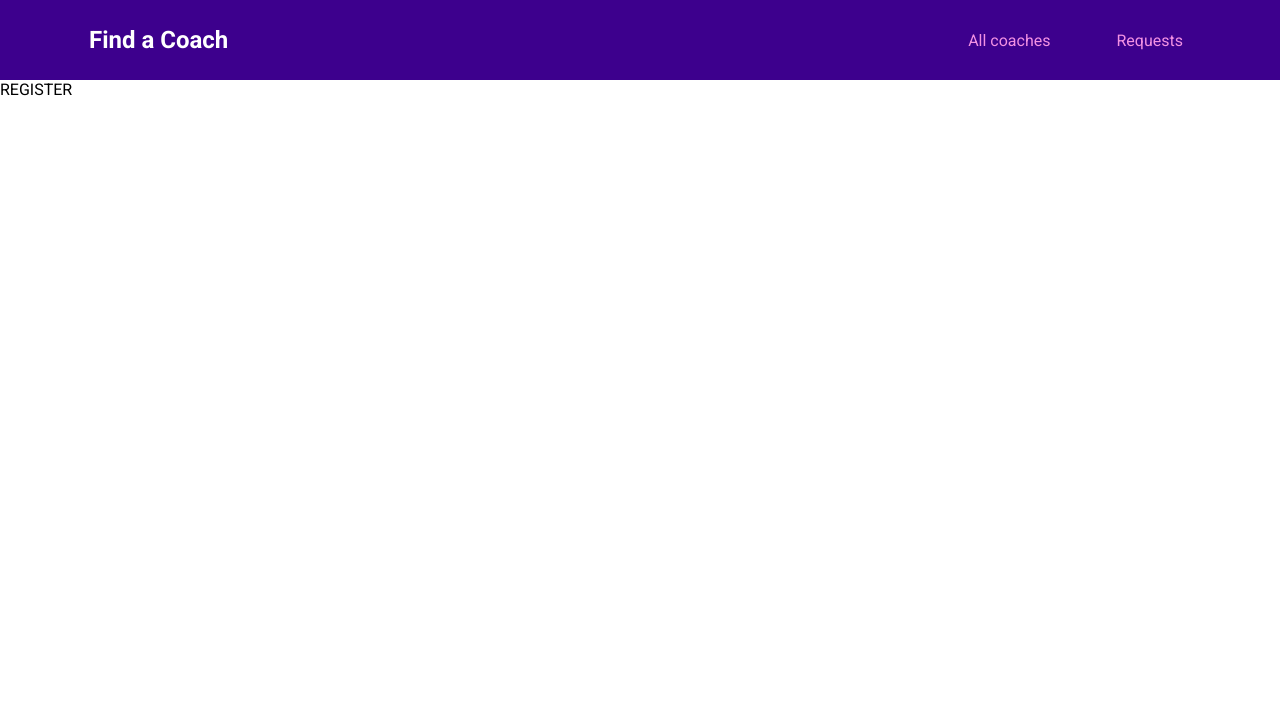
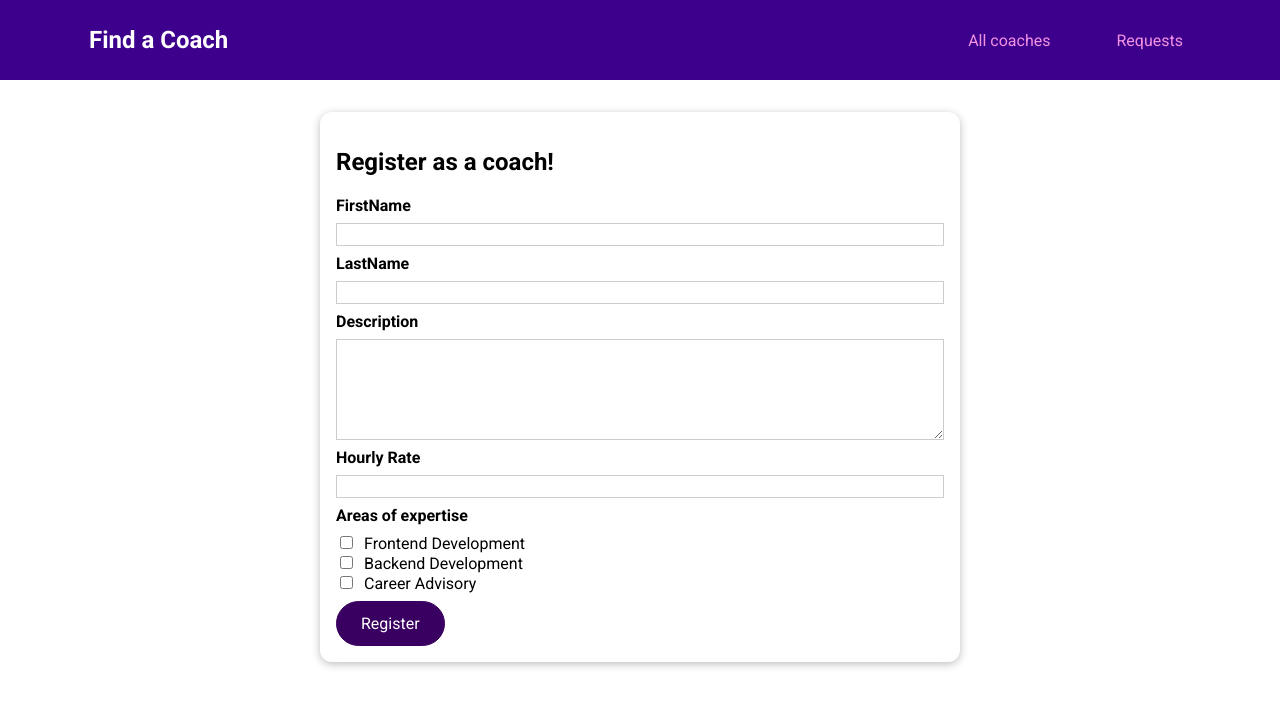
Before and after one commit to itsathefak/Coach-Finder-VueJS, a Vue app: page /register in a window 1280 px wide. Shown: the top 706 px of the page. Built offline with nearby package versions, Linux system fonts and the light colour scheme.

Commit message:
Add Coach form for registering coaches

```diff
--- /dev/null
+++ b/src/components/coaches/CoachForm.vue
@@ -0,0 +1,122 @@
+<template>
+  <form @submit.prevent="submitForm">
+    <div class="form-control">
+      <label for="firstname">FirstName</label>
+      <input type="text" id="firstname" v-model.trim="firstName" />
+    </div>
+
+    <div class="form-control">
+      <label for="lastname">LastName</label>
+      <input type="text" id="lastname" v-model.trim="lastName" />
+    </div>
+
+    <div class="form-control">
+      <label for="description">Description</label>
+      <textarea id="description" rows="5" v-model.trim="description"></textarea>
+    </div>
+
+    <div class="form-control">
+      <label for="rate">Hourly Rate</label>
+      <input type="number" id="rate" v-model.number="rate" />
+    </div>
+    <div class="form-control">
+      <h3>Areas of expertise</h3>
+      <div>
+        <input type="checkbox" id="frontend" value="frontend" v-model="areas" />
+        <label for="frontend">Frontend Development</label>
+      </div>
+      <div>
+        <input type="checkbox" id="backend" value="backend" v-model="areas" />
+        <label for="backend">Backend Development</label>
+      </div>
+      <div>
+        <input type="checkbox" id="career" value="career" v-model="areas" />
+        <label for="career">Career Advisory</label>
+      </div>
+    </div>
+    <base-button>Register</base-button>
+  </form>
+</template>
+
+<script>
+export default {
+  data() {
+    return {
+      firstName: '',
+      lastName: '',
+      description: '',
+      rate: null,
+      areas: [],
+    };
+  },
+  methods: {
+    submitForm() {
+      const formData = {
+        first: this.firstName,
+        last: this.lastName,
+        desc: this.description,
+        rate: this.rate,
+        areas: this.areas,
+      };
+      console.log(formData);
+    },
+  },
+};
+</script>
+
+<style scoped>
+.form-control {
+  margin: 0.5rem 0;
+}
+
+label {
+  font-weight: bold;
+  display: block;
+  margin-bottom: 0.5rem;
+}
+
+input[type='checkbox'] + label {
+  font-weight: normal;
+  display: inline;
+  margin: 0 0 0 0.5rem;
+}
+
+input,
+textarea {
+  display: block;
+  width: 100%;
+  border: 1px solid #ccc;
+  font: inherit;
+}
+
+input:focus,
+textarea:focus {
+  background-color: #f0e6fd;
+  outline: none;
+  border-color: #3d008d;
+}
+
+input[type='checkbox'] {
+  display: inline;
+  width: auto;
+  border: none;
+}
+
+input[type='checkbox']:focus {
+  outline: #3d008d solid 1px;
+}
+
+h3 {
+  margin: 0.5rem 0;
+  font-size: 1rem;
+}
+
+.invalid label {
+  color: red;
+}
+
+.invalid input,
+.invalid textarea {
+  border: 1px solid red;
+}
+</style>
--- a/src/pages/coaches/CoachRegistration.vue
+++ b/src/pages/coaches/CoachRegistration.vue
@@ -1 +1,19 @@
-<template>REGISTER</template>
+<template>
+  <section>
+    <base-card>
+    <h2>Register as a coach!</h2>
+    <coach-form></coach-form>
+</base-card>
+  </section>
+</template>
+
+<script>
+import CoachForm from '../../components/coaches/CoachForm.vue';
+import BaseCard from '../../components/UI/BaseCard.vue';
+export default {
+  components: {
+    CoachForm,
+    BaseCard,
+  },
+};
+</script>
```
